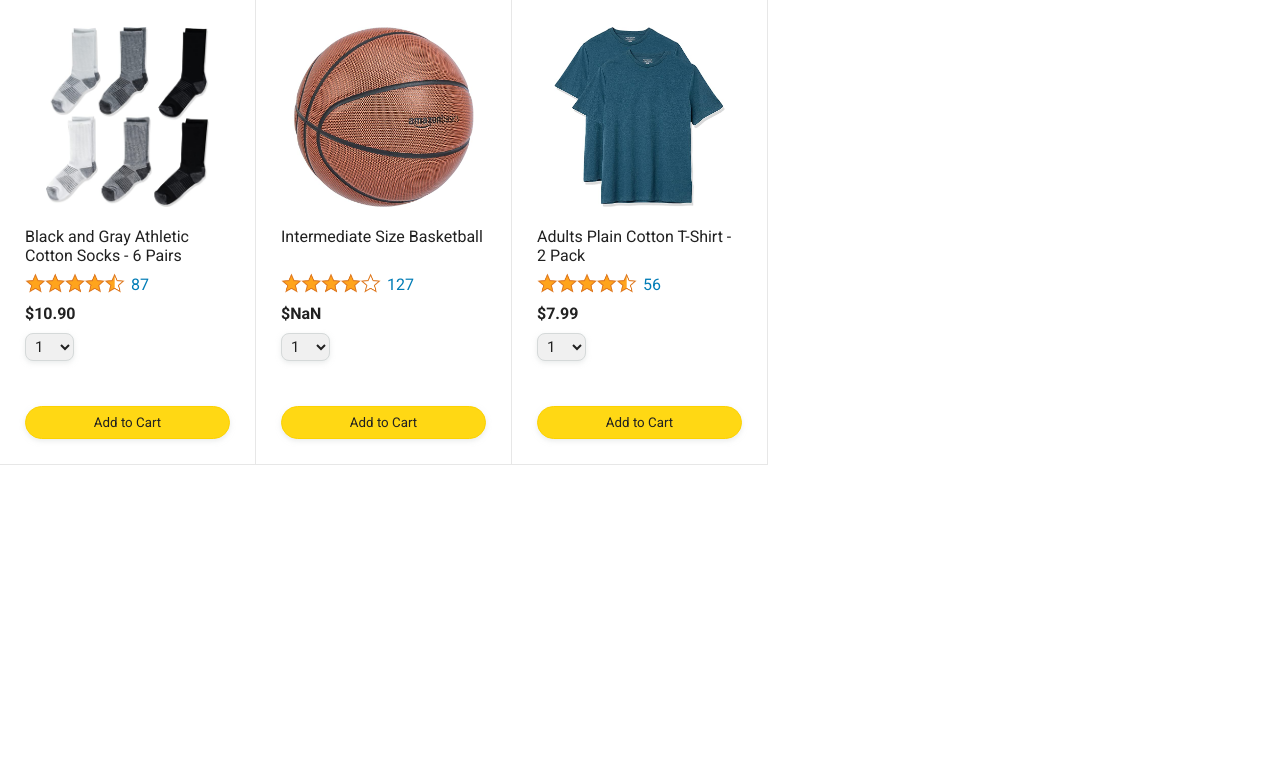
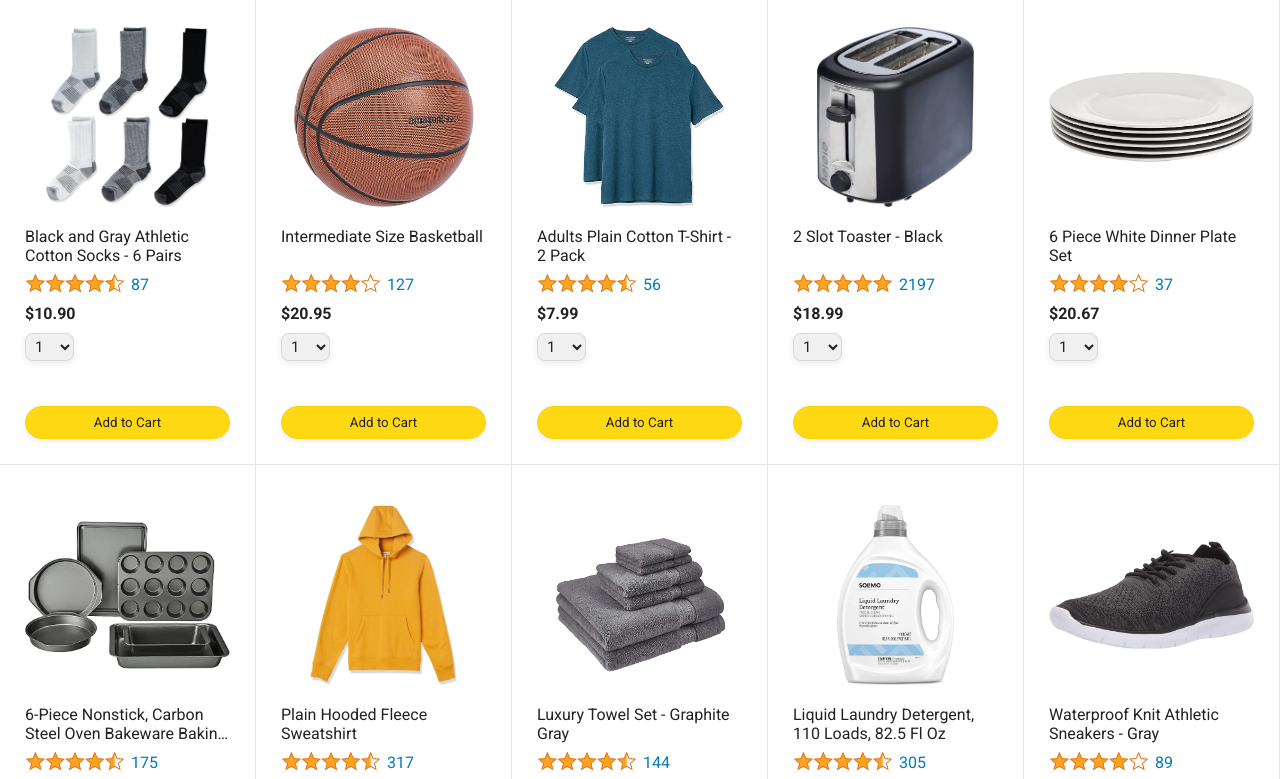
Before and after one commit to EbrahimMahrous/js-amazon-clone, a plain HTML site: page amazon.html in a window 1280 px wide. Shown: the part 73-852 px from the top of the page. Before the commit the page ends 800 px from the top, so only its background shows below. Drawn offline with Linux system fonts and the light colour scheme.

Commit message:
Use products.js file

```diff
--- a/amazon.html
+++ b/amazon.html
@@ -57,6 +57,7 @@
       </div> <!-- /products-grid  -->
     </div><!-- /main -->
 
+    <Script src="data/products.js"></Script>
     <script src="scripts/amazon.js"></script>
   </body>
 </html>
--- a/scripts/amazon.js
+++ b/scripts/amazon.js
@@ -2,54 +2,34 @@
 /*
     MAin idea of JavaScript
        1. Save the data [data = information [Information about our products]]
-       2. Generate the Html
-       3. Make it interactive
-*/
+       How ==> Create array contains all objects
 
-// Create array contains many objects [Save the data]
 
-const products =[{
-    image: "images/products/athletic-cotton-socks-6-pairs.jpg",
-    name: "Black and Gray Athletic Cotton Socks - 6 Pairs",
-    rating: {
-      stars: 4.5,
-      count: 87
-    },
-    priceCents: 1090
-  },
+       2. Generate the Html dynamic
+       How ==> loop this array and through for each this "products اسم الاري" we can create "productsHTMl += `` متغير هخزن جواه كود اتشتيمل اللي بيمثل المنتج الاول والثاني وهكذا",
+               take each object and save it in parameters "product بارميتر جوه فانكشن" and then run the functions.
 
-  {
-    image: "images/products/intermediate-composite-basketball.jpg",
-    name: "Intermediate Size Basketball",
-    rating: {
-      stars: 4,
-      count: 127
-    }
-  },
 
-  {
-    image: "images/products/adults-plain-cotton-tshirt-2-pack-teal.jpg",
-    name: "Adults Plain Cotton T-Shirt - 2 Pack",
-    rating: {
-      stars: 4.5,
-      count: 56
-    },
-    priceCents: 799,
-  }];
-
-// Generate the html dynamic   [ We can loop this array and through for each this products we can create html ].
-
-// take each object and save it in parameters "product" and then run the functions
-
-// الهدف من اللوب دا اني باخود كل اوبجكت عندي من الليست واخزنه داخل البراميتر بروديكت وبعدين بشغل الفانكش وهكذا
-
-// 1. combine this Html together
-// To combine all html togher we will create a varible called   -- productsHTML --
-let productsHTML = '';
+               A. combine this Html together               // To combine all html togher we will create a varible called "productsHTML" contians all objects added.
+               B. put Html on the web page using the DOM   // document.querySelector(".js-products-grid").innerHTML = productsHTML;
 
 
 
 
+       3. Make it interactive
+*/
+
+// Create array "products اسم الاري" contains all objects [Save the data]
+// data/products.js    دا ملف يحتوي ع اري تشمل كل الاوبجكت
+
+
+
+// A. combine this Html together
+// To combine all html togher we will create a varible called "productsHTML" contians all objects added.
+let productsHTML = '';
+
+
+// الهدف من اللوب دا اني باخود كل اوبجكت عندي من الليست واخزنه داخل البراميتر بروديكت وبعدين بشغل الفانكش وهكذا
 products.forEach( (product) => {
     productsHTML += `
                 <div class="product-container">
@@ -96,6 +76,5 @@ products.forEach( (product) => {
     `;
 });
 
-
-// 2. put Html on the web page using the DOM
+// B. put Html on the web page using the DOM
 document.querySelector(".js-products-grid").innerHTML = productsHTML;
```
